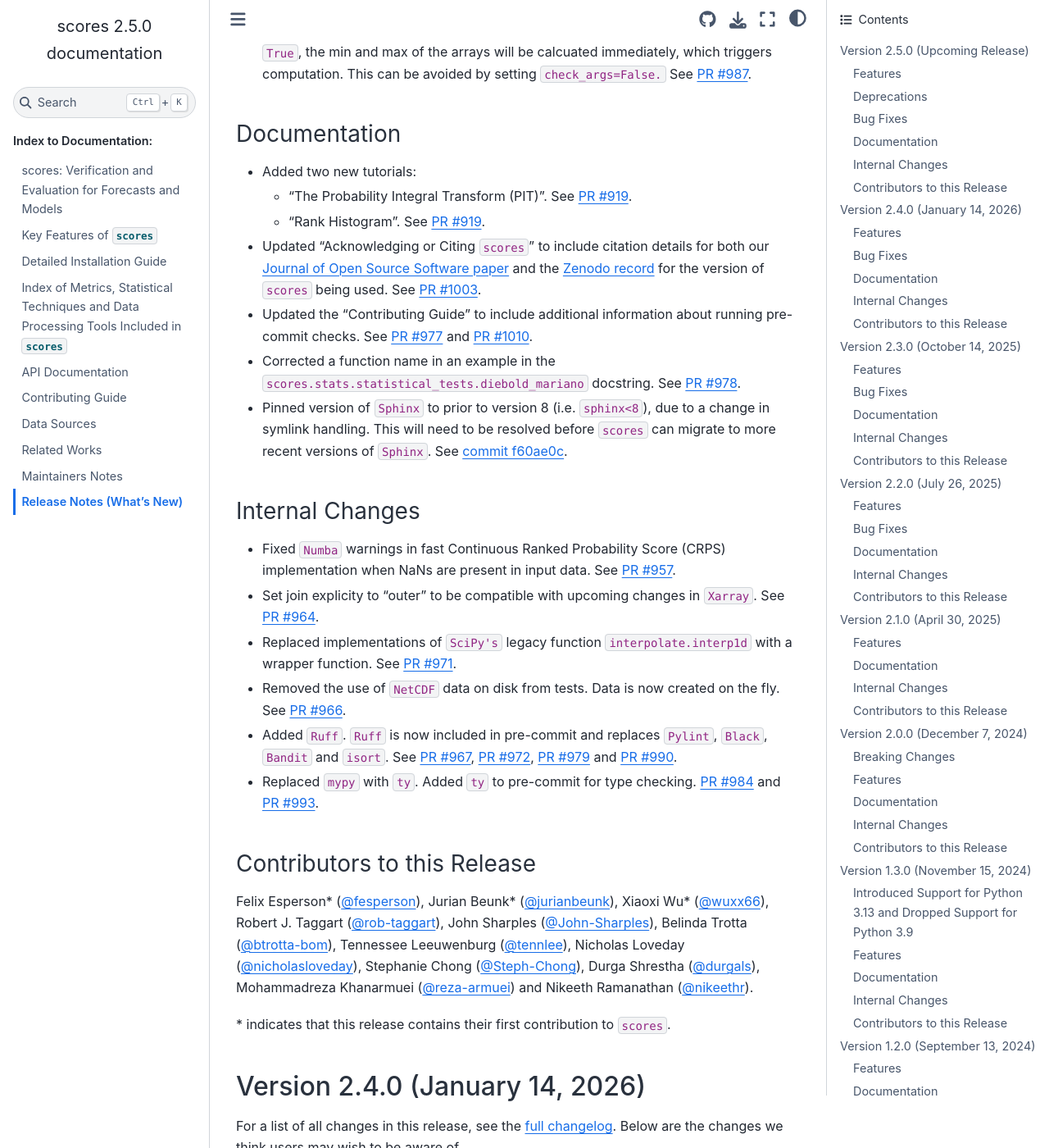
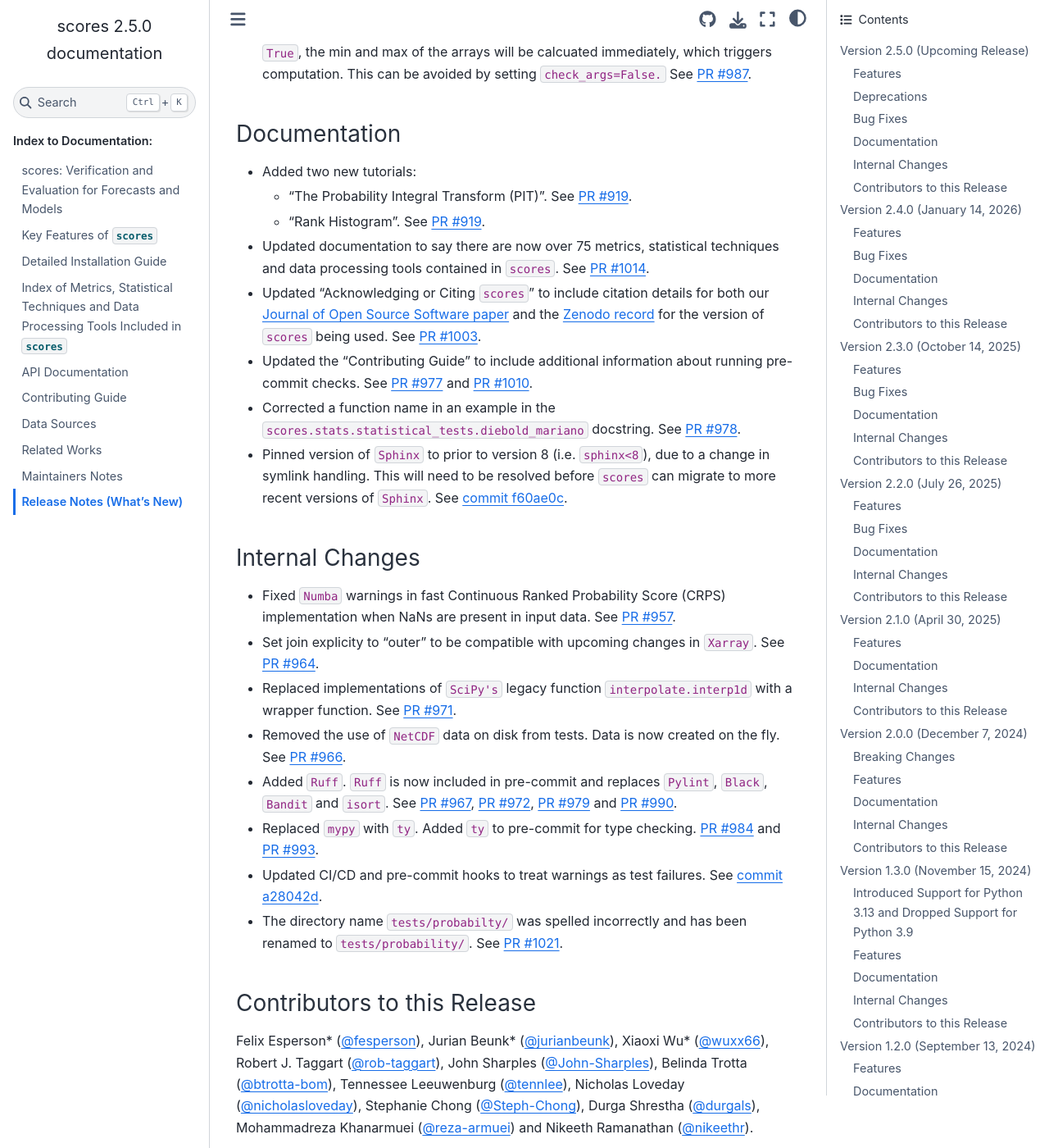
Before and after one commit to nci/scores, a Sphinx documentation site: the page built from docs/release_notes.md, in a window 1280 px wide and 1400 px high, scrolled down 1272 px. Shown: the whole window at 82% size. Built offline with Sphinx 7.4.7 and the Sphinx Book theme 1.1.4, drawn with Linux system fonts in a browser that asks for light colours; pages that are not in the unit, such as notebooks, are missing from menus.

Commit message:
Add in relevant commits from 14 Feb

```diff
--- a/docs/release_notes.md
+++ b/docs/release_notes.md
@@ -12,7 +12,7 @@ For a list of all changes in this release, see the [full changelog](https://gith
 	- PIT for predictive CDFs evaluated at observations: `scores.probability.PitFcstAtObs`.
 	See [PR #919](https://github.com/nci/scores/pull/919).
 - Added a new function for generating data for rank histograms:
-	- Rank histogram: `scores.plotdata.rank_histogram` (also available as `scores.probability.rank_histogram`). See [PR #919](https://github.com/nci/scores/pull/919).
+	- Rank histogram: `scores.plotdata.rank_histogram` (also available as `scores.probability.rank_histogram`). See [PR #919](https://github.com/nci/scores/pull/919) and [PR #1012](https://github.com/nci/scores/pull/1012).
 
 ### Deprecations
 
@@ -32,6 +32,7 @@ For a list of all changes in this release, see the [full changelog](https://gith
 - Added two new tutorials:
 	- "The Probability Integral Transform (PIT)". See [PR #919](https://github.com/nci/scores/pull/919).
 	- "Rank Histogram". See [PR #919](https://github.com/nci/scores/pull/919).
+- Updated documentation to say there are now over 75 metrics, statistical techniques and data processing tools contained in `scores`. See [PR #1014](https://github.com/nci/scores/pull/1014).
 - Updated "Acknowledging or Citing `scores`" to include citation details for both our [Journal of Open Source Software paper](https://doi.org/10.21105/joss.06889) and the [Zenodo record](https://doi.org/10.5281/zenodo.12697241) for the version of `scores` being used. See [PR #1003](https://github.com/nci/scores/pull/1003).
 - Updated the "Contributing Guide" to include additional information about running pre-commit checks. See [PR #977](https://github.com/nci/scores/pull/977) and [PR #1010](https://github.com/nci/scores/pull/1010).
 - Corrected a function name in an example in the `scores.stats.statistical_tests.diebold_mariano` docstring. See [PR #978](https://github.com/nci/scores/pull/978).
@@ -45,6 +46,8 @@ For a list of all changes in this release, see the [full changelog](https://gith
 - Removed the use of `NetCDF` data on disk from tests. Data is now created on the fly. See [PR #966](https://github.com/nci/scores/pull/966).
 - Added `Ruff`. `Ruff` is now included in pre-commit and replaces `Pylint`, `Black`, `Bandit` and `isort`. See [PR #967](https://github.com/nci/scores/pull/967), [PR #972](https://github.com/nci/scores/pull/972), [PR #979](https://github.com/nci/scores/pull/979) and [PR #990](https://github.com/nci/scores/pull/990).
 - Replaced `mypy` with `ty`. Added `ty` to pre-commit for type checking. [PR #984](https://github.com/nci/scores/pull/984) and [PR #993](https://github.com/nci/scores/pull/993).
+- Updated CI/CD and pre-commit hooks to treat warnings as test failures. See [commit a28042d](https://github.com/nci/scores/commit/a28042df1b0ad18d721fa3ead106af4cb5e59d8b).
+- The directory name `tests/probabilty/` was spelled incorrectly and has been renamed to `tests/probability/`. See [PR #1021](https://github.com/nci/scores/pull/1021).
 
 ### Contributors to this Release
 
```
